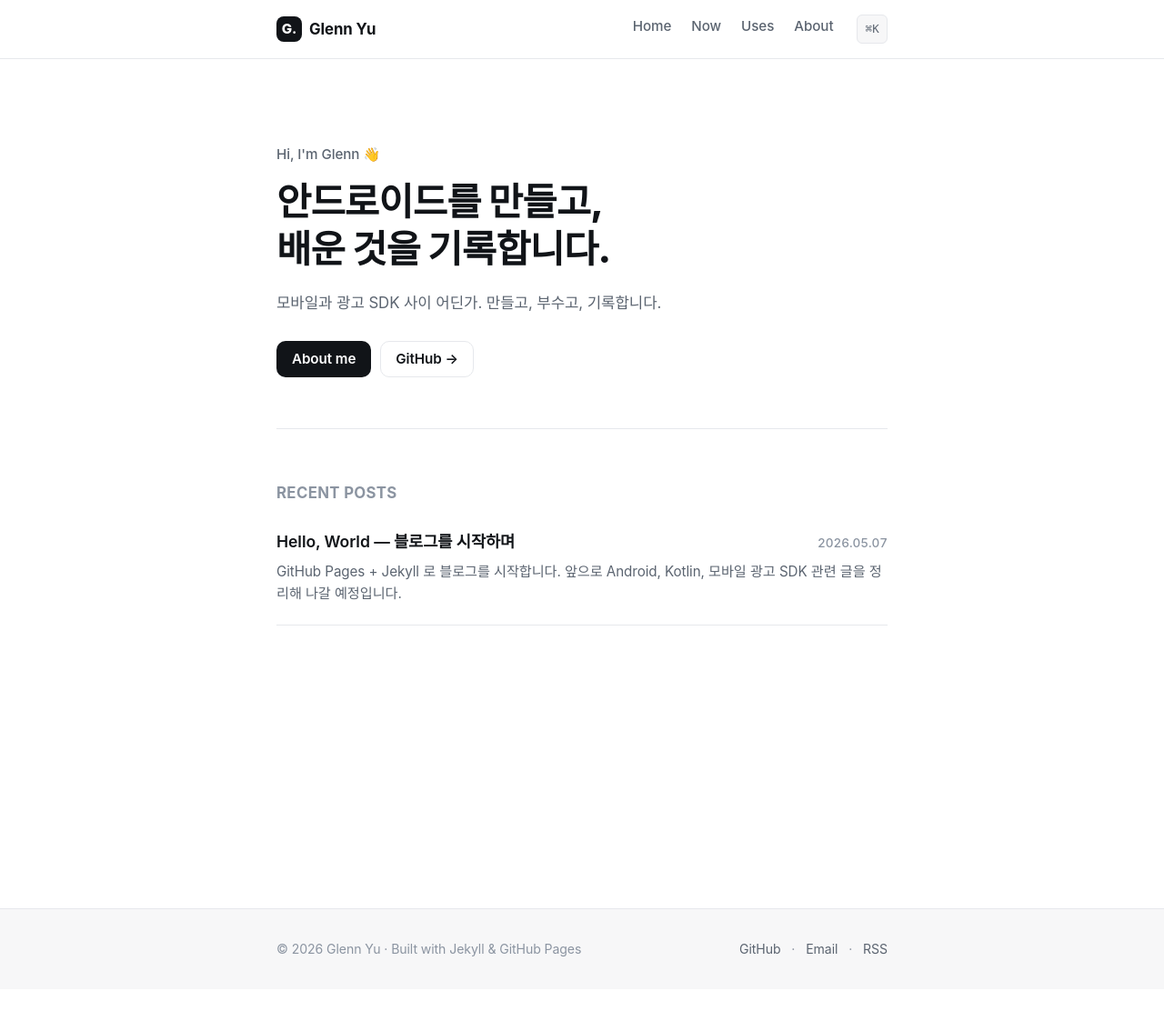
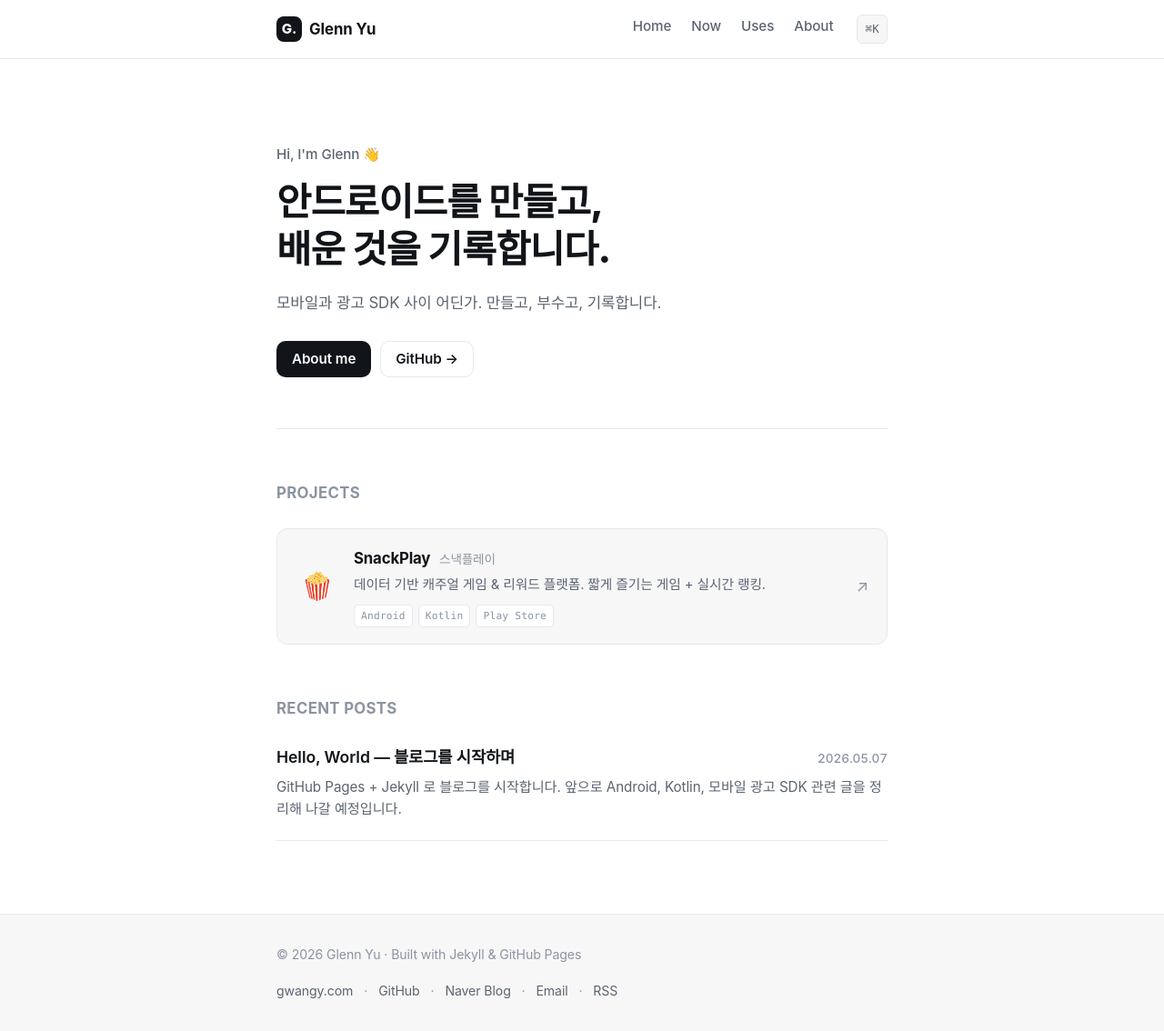
Before and after one commit to glenn-yu/glenn-yu.github.io, a Jekyll site: the page built from index.html, in a window 1280 px wide and 1134 px high. Shown: the whole window at 91% size. Built offline with Jekyll 4.4.1, drawn with Linux system fonts in a browser that asks for light colours; some web fonts are replaced; the list of posts is cut into pages by our own code.

Commit message:
chore: 연락처 갱신 + SnackPlay 카드 + 외부 링크 추가
- 이메일: nasmediagyyoo → gwangy.yu@gmail.com
- 홈에 SnackPlay 프로젝트 카드 (Play Store 직접 링크)
- About 의 Projects / Links 섹션에 SnackPlay · gwangy.com · Naver blog
- 푸터에 gwangy.com · Naver Blog 링크
- Cmd+K 팔레트에 SnackPlay · gwangy.com · Naver blog 명령 추가

Co-Authored-By: Claude Opus 4.7 (1M context) <noreply@anthropic.com>

```diff
--- a/_config.yml
+++ b/_config.yml
@@ -10,8 +10,10 @@ baseurl: ""
 # Author
 author:
   name: Glenn Yu
-  email: nasmediagyyoo@gmail.com
+  email: gwangy.yu@gmail.com
   github: glenn-yu
+  website: https://gwangy.com
+  naver_blog: https://blog.naver.com/kcskiller
 
 # Build
 markdown: kramdown
--- a/_includes/footer.html
+++ b/_includes/footer.html
@@ -4,7 +4,11 @@
       © {{ 'now' | date: "%Y" }} {{ site.author.name }} · Built with Jekyll &amp; GitHub Pages
     </p>
     <p class="footer-links">
+      <a href="{{ site.author.website }}" target="_blank" rel="noopener">gwangy.com</a>
+      <span class="dot">·</span>
       <a href="https://github.com/{{ site.author.github }}" target="_blank" rel="noopener">GitHub</a>
+      <span class="dot">·</span>
+      <a href="{{ site.author.naver_blog }}" target="_blank" rel="noopener">Naver Blog</a>
       <span class="dot">·</span>
       <a href="mailto:{{ site.author.email }}">Email</a>
       <span class="dot">·</span>
--- a/assets/css/main.css
+++ b/assets/css/main.css
@@ -667,3 +667,62 @@ body.crt-mode::before {
 @media (max-width: 540px) {
   .palette-trigger { display: none; }
 }
+
+/* Projects section (home) */
+.projects { margin-bottom: 56px; }
+.project-card {
+  display: grid;
+  grid-template-columns: 48px 1fr auto;
+  gap: 16px;
+  align-items: center;
+  padding: 18px 20px;
+  border: 1px solid var(--border);
+  border-radius: 12px;
+  background: var(--bg-soft);
+  color: var(--fg);
+  transition: border-color 0.15s ease, transform 0.15s ease;
+}
+.project-card:hover {
+  border-color: var(--fg-muted);
+  color: var(--fg);
+  transform: translateY(-1px);
+}
+.project-card:hover .project-arrow { color: var(--accent); transform: translateX(2px); }
+.project-emoji {
+  font-size: 1.8rem;
+  line-height: 1;
+  text-align: center;
+}
+.project-body { display: flex; flex-direction: column; gap: 4px; min-width: 0; }
+.project-title {
+  font-weight: 700;
+  font-size: 1.05rem;
+  letter-spacing: -0.01em;
+}
+.project-title small {
+  font-weight: 500;
+  color: var(--fg-muted);
+  font-size: 0.85rem;
+  margin-left: 6px;
+}
+.project-desc {
+  color: var(--fg-soft);
+  font-size: 0.92rem;
+  line-height: 1.55;
+}
+.project-meta { display: flex; gap: 6px; flex-wrap: wrap; margin-top: 6px; }
+.project-tag {
+  font-family: var(--font-mono);
+  font-size: 0.7rem;
+  padding: 2px 7px;
+  border-radius: 5px;
+  border: 1px solid var(--border);
+  background: var(--bg);
+  color: var(--fg-muted);
+  letter-spacing: 0.02em;
+}
+.project-arrow {
+  color: var(--fg-muted);
+  font-size: 1.1rem;
+  transition: transform 0.15s ease, color 0.15s ease;
+}
--- a/assets/js/site.js
+++ b/assets/js/site.js
@@ -120,8 +120,11 @@
       }),
       [
         { kind: 'cmd', title: '🌗 테마 토글 (다크/라이트)', sub: 'theme', action: toggleTheme },
+        { kind: 'cmd', title: '🍿 SnackPlay (Google Play)', sub: 'play.google.com', action: function () { window.open('https://play.google.com/store/apps/details?id=com.gwangy.snackplay', '_blank', 'noopener'); } },
+        { kind: 'cmd', title: '🌐 gwangy.com 으로 이동', sub: 'gwangy.com', action: function () { window.open('https://gwangy.com', '_blank', 'noopener'); } },
+        { kind: 'cmd', title: '📒 네이버 블로그', sub: 'blog.naver.com/kcskiller', action: function () { window.open('https://blog.naver.com/kcskiller', '_blank', 'noopener'); } },
         { kind: 'cmd', title: '↗ GitHub 으로 이동', sub: 'github.com/glenn-yu', action: function () { window.open('https://github.com/glenn-yu', '_blank', 'noopener'); } },
-        { kind: 'cmd', title: '✉️ 이메일 보내기', sub: 'nasmediagyyoo@gmail.com', action: function () { location.href = 'mailto:nasmediagyyoo@gmail.com'; } },
+        { kind: 'cmd', title: '✉️ 이메일 보내기', sub: 'gwangy.yu@gmail.com', action: function () { location.href = 'mailto:gwangy.yu@gmail.com'; } },
         { kind: 'cmd', title: '📡 RSS 구독', sub: '/feed.xml', action: function () { location.href = '/feed.xml'; } },
         { kind: 'cmd', title: '🟢 CRT 모드 (Konami 효과)', sub: 'easter egg', action: triggerCRT }
       ]
--- a/index.html
+++ b/index.html
@@ -14,6 +14,25 @@ layout: default
     <a class="btn btn-primary" href="{{ '/about/' | relative_url }}">About me</a>
     <a class="btn btn-ghost" href="https://github.com/{{ site.author.github }}" target="_blank" rel="noopener">GitHub →</a>
   </div>
+</section>
+
+<section class="projects">
+  <header class="section-header">
+    <h2>Projects</h2>
+  </header>
+  <a class="project-card" href="https://play.google.com/store/apps/details?id=com.gwangy.snackplay" target="_blank" rel="noopener">
+    <span class="project-emoji">🍿</span>
+    <span class="project-body">
+      <span class="project-title">SnackPlay <small>스낵플레이</small></span>
+      <span class="project-desc">데이터 기반 캐주얼 게임 &amp; 리워드 플랫폼. 짧게 즐기는 게임 + 실시간 랭킹.</span>
+      <span class="project-meta">
+        <span class="project-tag">Android</span>
+        <span class="project-tag">Kotlin</span>
+        <span class="project-tag">Play Store</span>
+      </span>
+    </span>
+    <span class="project-arrow">↗</span>
+  </a>
 </section>
 
 <section class="posts">
```
Also changed, not shown: about.md (+19 -5 lines).
